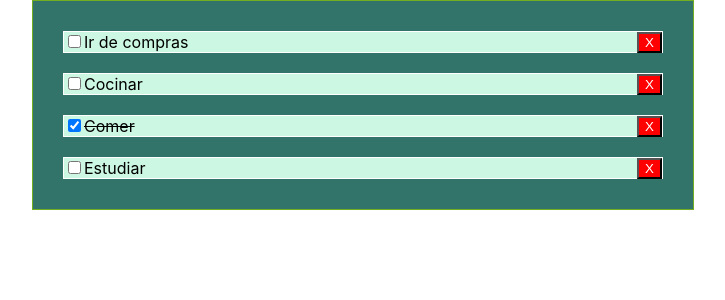
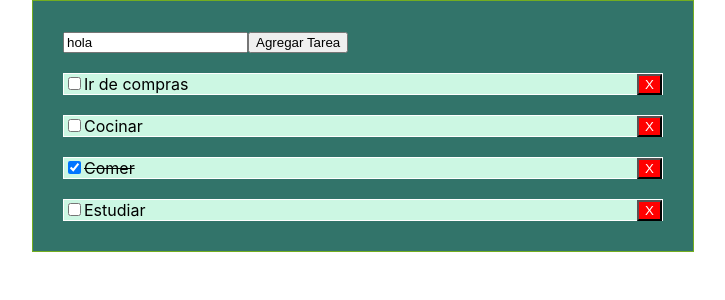
Before and after one commit to Fedreric/Crud-React, a React (Create React App) app: page / in a window 1280 px wide. Shown: the top 300 px of the page, without its empty margins (277-1002 px from the left). Built offline with nearby package versions, Linux system fonts and the light colour scheme.

Commit message:
se consigue ingresar un valor en el input y tomarlo al precionar el boton agregar

```diff
--- a/src/App.js
+++ b/src/App.js
@@ -2,6 +2,7 @@ import { useState } from 'react';
 import data from './data.json';
 import './App.css';
 import TareaList from './components/TareaList';
+import TareaAgregar from './components/TareaAgregar';
 
 function App() {
 
@@ -17,8 +18,12 @@ function App() {
     setTareas([...tareas].filter(tarea => tarea.id !== id));
   }
 
+  const agregandoTarea = (nuevaTarea) =>{
+    console.log('nueva tarea: ' + nuevaTarea)
+  }
   return (
     <div className="container">
+      <TareaAgregar agregandoTarea={agregandoTarea}/>
       <TareaList tareas = {tareas} onCompletado = {onCompletado} onBorrarItem = {onBorrarItem}/>
     </div>
   );
--- /dev/null
+++ b/src/components/TareaAgregar.js
@@ -0,0 +1,25 @@
+import React, { useState } from 'react'
+
+export default function TareaAgregar({agregandoTarea}) {
+    const [valorIngresado, setValorIngresado] = useState('hola');
+
+    const cambiarValor = (e) =>{
+        setValorIngresado(e.currentTarget.value);
+    }
+
+    const agregarTarea = (e) =>{
+        e.preventDefault();
+        if(valorIngresado.trim() !== ''){
+            agregandoTarea(valorIngresado);
+            setValorIngresado('');
+        }
+    }
+  return (
+    <div style = {{margin:20}}>
+        <form onSubmit = {agregarTarea}>
+            <input type='text' value ={valorIngresado} onChange = {cambiarValor}/>
+            <button>Agregar Tarea</button>
+        </form>
+    </div>
+  )
+}
```
